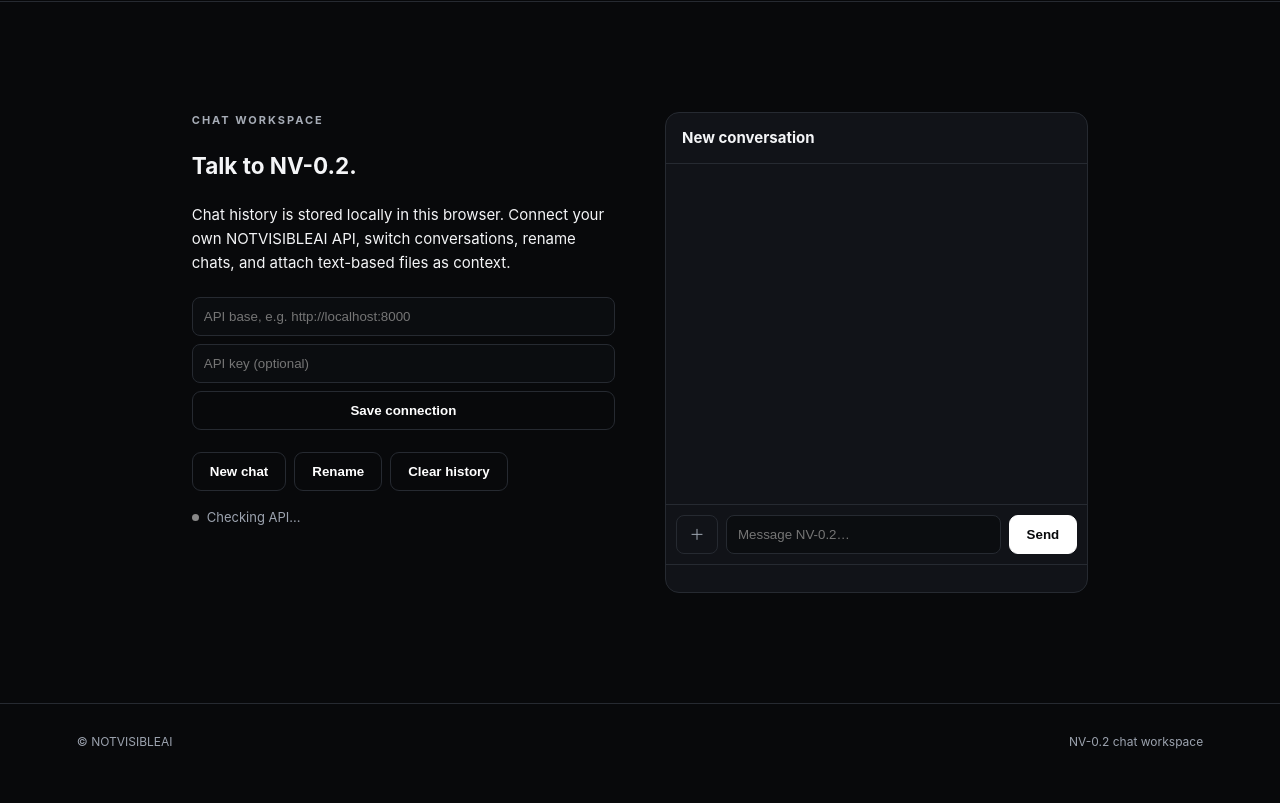
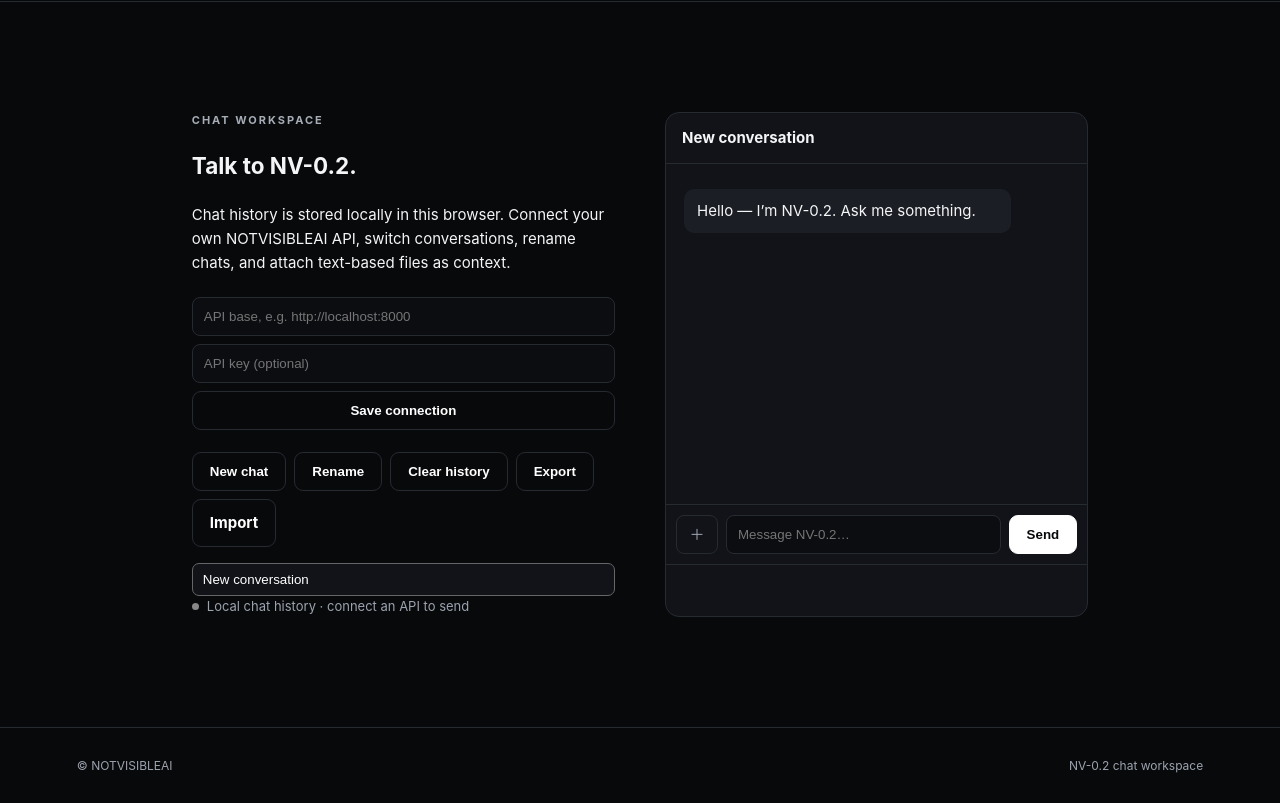
Before and after one commit to xYzHuman-real/NOTVISIBLE-AI-, a plain HTML site: page web/chat.html in a window 1280 px wide. Shown: the part 70-873 px from the top of the page. Before the commit the page ends 849 px from the top, so only its background shows below. Drawn offline with Linux system fonts and the light colour scheme.

Commit message:
Add chat export and import controls

```diff
--- a/web/chat.html
+++ b/web/chat.html
@@ -19,7 +19,7 @@
 <div class="toolbar">
 <button id="newChat" class="button ghost" type="button">New chat</button>
 <button id="renameChat" class="button ghost" type="button">Rename</button>
-<button id="clearChats" class="button ghost" type="button">Clear history</button>
+<button id="clearChats" class="button ghost" type="button">Clear history</button><button id="exportChats" class="button ghost" type="button">Export</button><label class="button ghost" for="importInput">Import<input id="importInput" type="file" accept=".json" hidden></label>
 </div>
 <div id="history" class="history"></div>
 <div class="status"><span id="dot"></span><span id="status">Checking API…</span></div>
```
